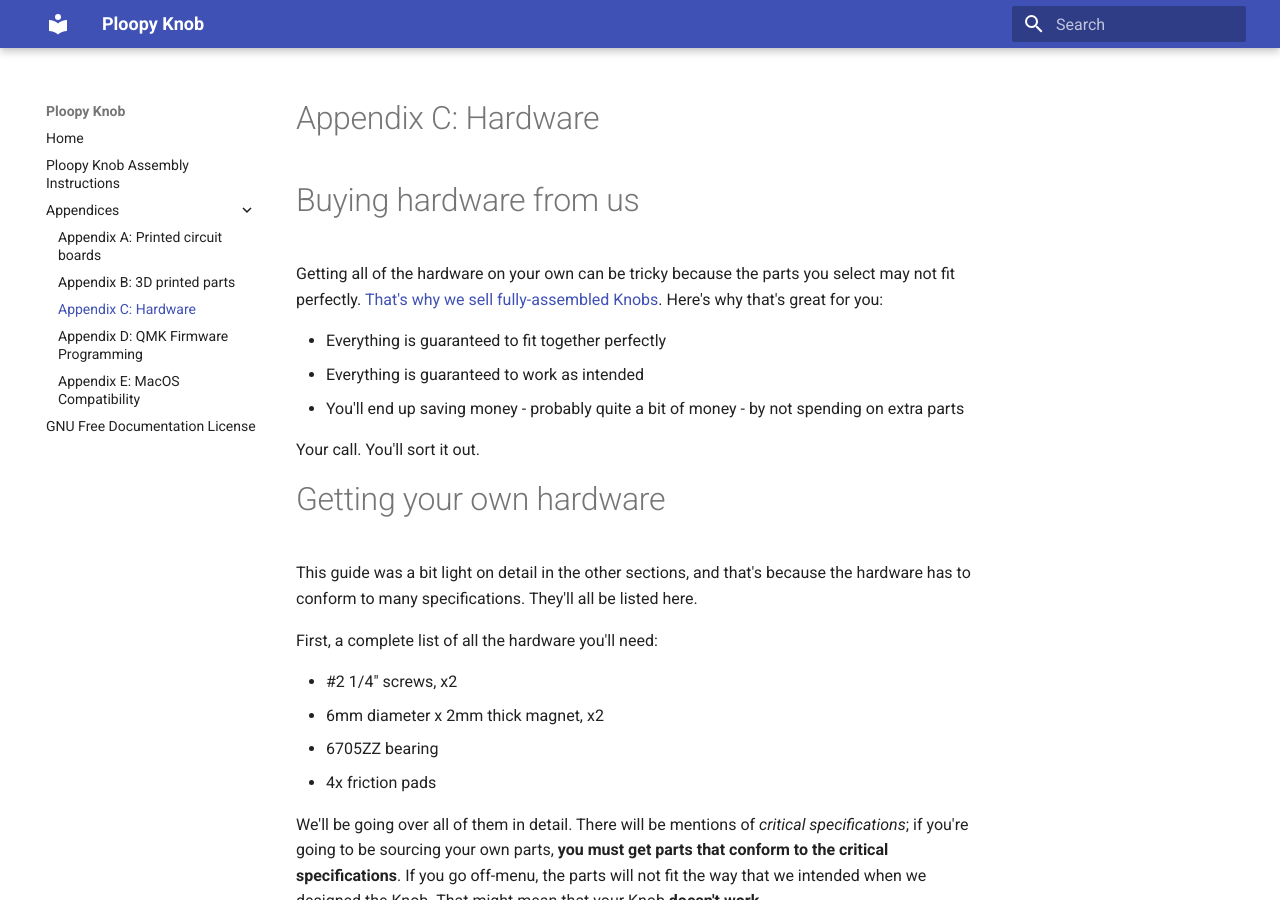
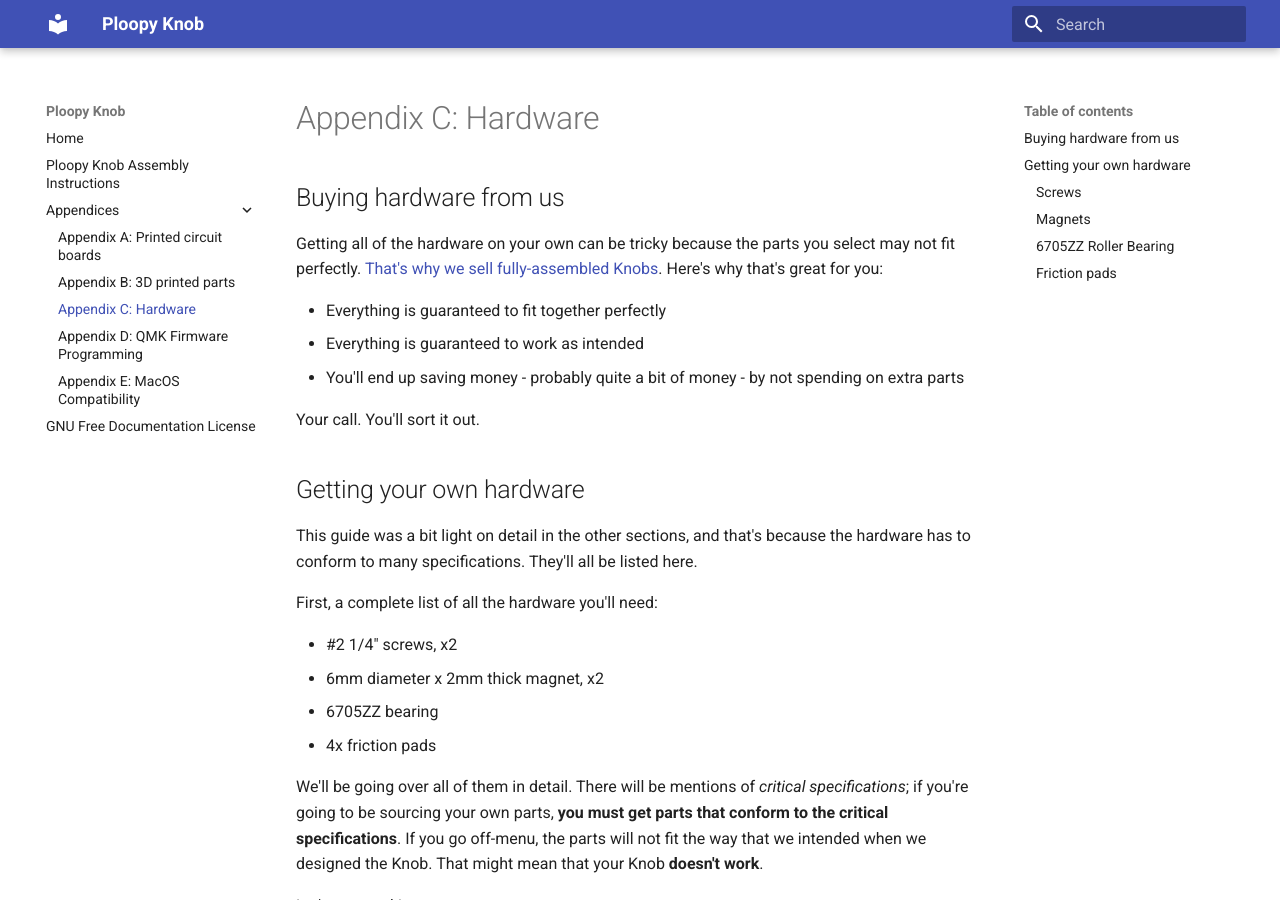
Before and after one commit to ploopyco/knob, an MkDocs documentation site: the page built from docs/appendices/hardware.md, in a window 1280 px wide and 900 px high. Built offline with MkDocs 1.6.1 and Material for MkDocs 9.7.7, drawn with Linux system fonts in a browser that asks for light colours.

Commit message:
updated docs

```diff
--- a/docs/appendices/hardware.md
+++ b/docs/appendices/hardware.md
@@ -1,6 +1,6 @@
 # Appendix C: Hardware
 
-# Buying hardware from us
+## Buying hardware from us
 
 Getting all of the hardware on your own can be tricky because the parts you select may not fit perfectly. [That's why we sell fully-assembled Knobs](https://ploopy.co/product-category/knob/). Here's why that's great for you:
 
@@ -10,7 +10,7 @@
 
 Your call. You'll sort it out.
 
-# Getting your own hardware
+## Getting your own hardware
 
 This guide was a bit light on detail in the other sections, and that's because the hardware has to conform to many specifications. They'll all be listed here.
 
@@ -27,7 +27,7 @@
 Let's get cracking.
 
 
-## Screws
+### Screws
 
 Here are the critical specifications:
 
@@ -35,7 +35,7 @@
 - 1/4" length
 
 
-## Magnets
+### Magnets
 
 Here are the critical specifications:
 
@@ -43,7 +43,7 @@
 - 2mm thickness
 
 
-## 6705ZZ Roller Bearing
+### 6705ZZ Roller Bearing
 
 Here are the critical specifications:
 
@@ -53,7 +53,7 @@
 - 4mm thickness
 
 
-## Friction pads
+### Friction pads
 
 Here are the critical specifications:
 
```
Also changed, not shown: docs/appendices/3d-printing.md (+2 -2 lines), docs/appendices/macos.md (+9 -1 lines).
